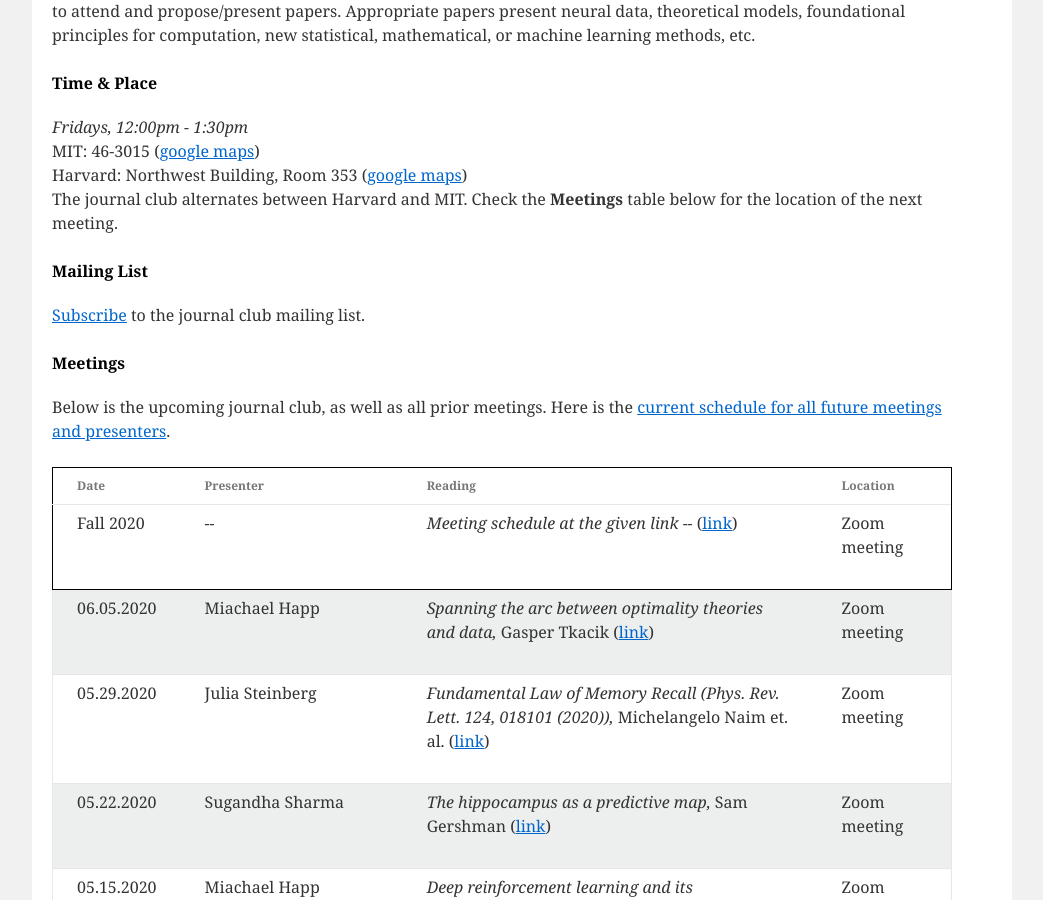
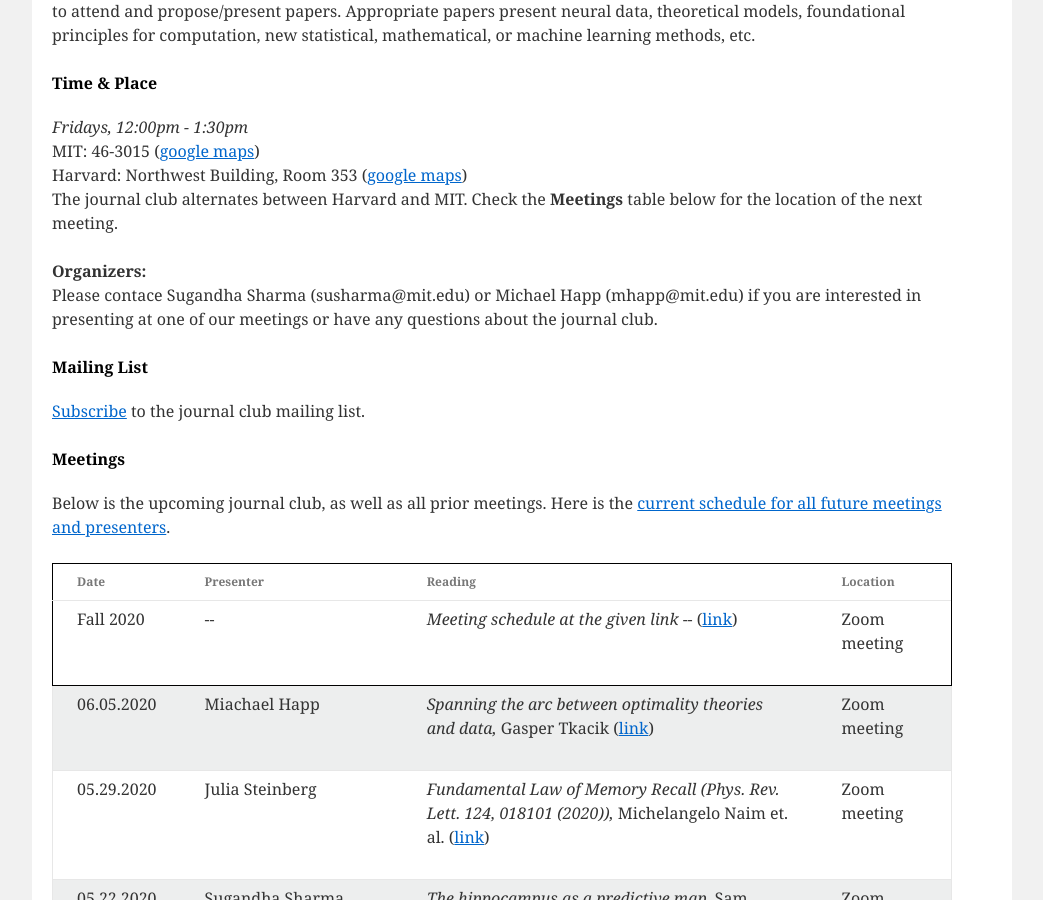
Before and after one commit to compneurojc/compneurojc.github.io, a Jekyll site: the page built from index.html, in a window 1280 px wide and 900 px high, scrolled down 379 px. Shown: the whole window, without its empty margins (118-1161 px from the left). Built offline with Jekyll 4.4.1, drawn with Linux system fonts in a browser that asks for light colours.

Commit message:
Update index.html

```diff
--- a/index.html
+++ b/index.html
@@ -21,6 +21,11 @@ title: Computational &amp; Theoretical Neuroscience Journal Club
     The journal club alternates between Harvard and MIT. Check the <b>Meetings</b> table below for the location of the next meeting.
   </p>
 
+  <p><b>Organizers:</b><br>
+    Please contace Sugandha Sharma (susharma@mit.edu) or Michael Happ (mhapp@mit.edu) if you are interested in presenting at one of our
+    meetings or have any questions about the journal club.
+  </p>
+
   <h4><b>Mailing List</b></h4>
   <p><a href="http://mailman.mit.edu/mailman/listinfo/compjc">Subscribe</a> to the journal club mailing list.</p>
 
```
